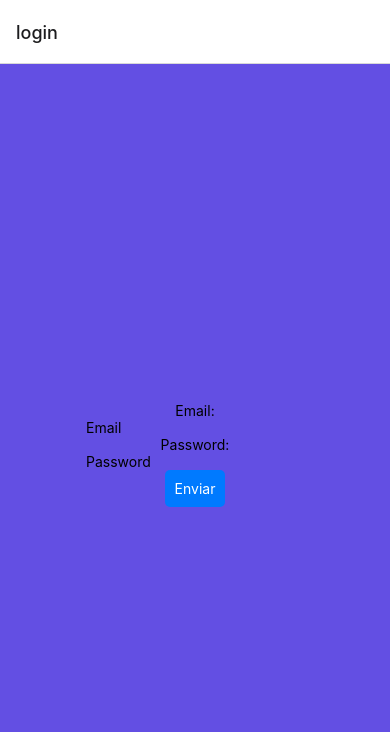
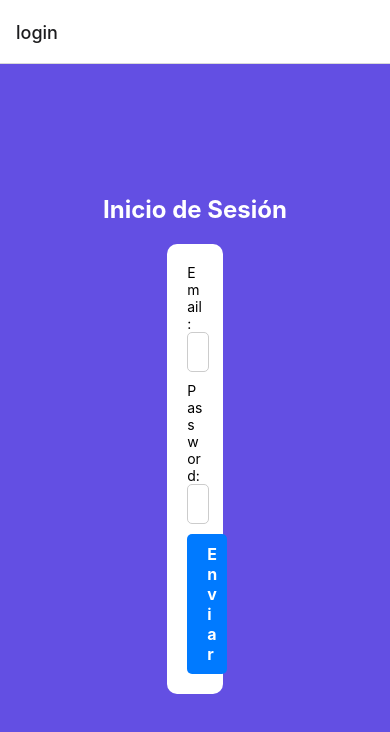
Before and after one commit to UliB2702/TP-Comidas-Expo-, a React Native app: screen /login in a window 390 px wide. Shown: the top 732 px of the page. Built offline with nearby package versions, Linux system fonts and the light colour scheme.

Commit message:
Add files via upload

```diff
--- a/DetallePlato.js
+++ b/DetallePlato.js
@@ -1,25 +1,23 @@
+import React, { useState, useEffect } from 'react';
 import { StatusBar } from 'expo-status-bar';
 import {
   StyleSheet,
   Text,
   View,
   Image,
-  Button
-} from "react-native";
-import { useState, React, useEffect  } from 'react';
-import { ActionTypes,useContextState} from "./contextState";
+  Button,
+} from 'react-native';
+import { ActionTypes, useContextState } from './contextState';
 
-
-const Detallado = ({route,navigation}) => {
+const Detallado = ({ route, navigation }) => {
   const { contextState, setContextState } = useContextState();
 
   useEffect(() => {
-
     const response = fetch(
       `https://api.spoonacular.com/recipes/${route.params.id}/information?apiKey=383fc80d46654b08912b0ff16ae73bab&includeNutrition=true`,
       {
-          method: "GET",
-          headers: { "Content-Type": "application/json" },
+        method: 'GET',
+        headers: { 'Content-Type': 'application/json' },
       }
     )
       .then(async (response) => {
@@ -28,7 +26,7 @@ const Detallado = ({route,navigation}) => {
           newValue: resetas,
           type: ActionTypes.setDetallado,
         });
-          setContextState({ newValue: false, type: "SET_LOADING" });
+        setContextState({ newValue: false, type: 'SET_LOADING' });
       })
       .catch((error) => {
         alert(JSON.stringify(error));
@@ -37,41 +35,35 @@ const Detallado = ({route,navigation}) => {
   }, []);
 
   const agregaMenu = () => {
-    const reseta = contextState.detallado
+    const reseta = contextState.detallado;
     setContextState({
       newValue: reseta,
       type: ActionTypes.setMenu,
     });
-    navigation.navigate("menu")
+    navigation.navigate('menu');
   };
 
-  const vegan = (vegan)=>{
-    if(vegan === true){
-      return (<Text>Sí</Text>)
-    }else{
-      return (<Text>No</Text>)
+  const vegan = (vegan) => {
+    if (vegan === true) {
+      return <Text>Sí</Text>;
+    } else {
+      return <Text>No</Text>;
     }
+  };
 
-
-  }
   return contextState.detallado ? (
-
     <View style={styles.container2}>
-        <Text style={styles.title}>
-         {contextState.detallado.title}
-        </Text>
-        <Text> $ {contextState.detallado.pricePerServing} </Text>
-        <Image style={styles.image} source={{uri: contextState.detallado.image}} />
-        <Text> Puntaje de salud: {contextState.detallado.healthScore} </Text>
-        <Text> ¿Vegano? : {vegan(contextState.detallado.vegan)} </Text>
-        <Text> Mas informacion: {contextState.detallado.spoonacularSourceUrl} </Text>
-        <Button title="Agregar a menu" onPress={() => agregaMenu()}/>
+      <Text style={styles.title}>{contextState.detallado.title}</Text>
+      <Text style={styles.price}>$ {contextState.detallado.pricePerServing}</Text>
+      <Image style={styles.image} source={{ uri: contextState.detallado.image }} />
+      <Text style={styles.score}>Puntaje de salud: {contextState.detallado.healthScore}</Text>
+      <Text style={styles.score}>¿Vegano? : {vegan(contextState.detallado.vegan)}</Text>
+      <Text style={styles.score}>Mas informacion: {contextState.detallado.spoonacularSourceUrl}</Text>
+      <Button title="Agregar a menú" onPress={() => agregaMenu()} />
     </View>
-  ): (
+  ) : (
     <View style={styles.container}>
-      <Text style={styles.alerta}>
-        La informacion esta cargando, por favor, espere...
-      </Text>
+      <Text style={styles.alerta}>La información está cargando, por favor, espere...</Text>
     </View>
   );
 };
@@ -79,25 +71,27 @@ const Detallado = ({route,navigation}) => {
 const styles = StyleSheet.create({
   container: {
     flex: 1,
-    backgroundColor: "#634fe3",
-    alignItems: "center",
-    justifyContent: "center",
+    backgroundColor: '#634fe3',
+    alignItems: 'center',
+    justifyContent: 'center',
   },
   container2: {
-    backgroundColor: "#634fe3",
+    backgroundColor: '#634fe3',
     borderRadius: 10,
     padding: 20,
-    alignItems: "center",
-    justifyContent: "center",
+    alignItems: 'center',
+    justifyContent: 'center',
     marginTop: StatusBar.currentHeight || 0,
     flex: 1,
   },
   title: {
     fontSize: 24,
+    color: '#fff',
   },
   price: {
     fontSize: 18,
     marginTop: 10,
+    color: '#fff',
   },
   image: {
     width: 200,
@@ -108,6 +102,12 @@ const styles = StyleSheet.create({
   score: {
     fontSize: 16,
     marginTop: 10,
+    color: '#fff',
+  },
+  alerta: {
+    fontWeight: 'bold',
+    fontSize: 20,
+    color: '#ffffff',
   },
 });
 
--- a/Formulario.js
+++ b/Formulario.js
@@ -1,4 +1,4 @@
-import React from "react";
+import React, { useState } from "react";
 import { StatusBar } from "expo-status-bar";
 import {
   StyleSheet,
@@ -6,11 +6,11 @@ import {
   View,
   TextInput,
   Pressable,
+  Dimensions,
 } from "react-native";
-import { useState } from "react";
 import { ActionTypes, useContextState } from "./contextState";
 
-const Formulario = ({navigation}) => {
+const Formulario = ({ navigation }) => {
   const { contextState, setContextState } = useContextState();
   const [email, setEmail] = useState("");
   const [password, setPassword] = useState("");
@@ -23,13 +23,13 @@ const Formulario = ({navigation}) => {
         "Content-Type": "application/json",
       },
       body: JSON.stringify({
-        'email': email,
-        'password': password,
+        email: email,
+        password: password,
       }),
     })
-      .then( async (response) =>  {
-        const token = await response.json()
-        console.log(token.token)
+      .then(async (response) => {
+        const token = await response.json();
+        console.log(token.token);
         setContextState({
           newValue: token.token,
           type: ActionTypes.setUserToken,
@@ -55,14 +55,18 @@ const Formulario = ({navigation}) => {
 
   return (
     <View style={styles.container}>
+      <Text style={styles.title}>Inicio de Sesión</Text>
+      <View style={styles.formContainer}>
         <Text>Email:</Text>
         <TextInput
+          style={styles.input}
           placeholder="Email"
           onChangeText={(text) => setEmail(text)}
           value={email}
         />
         <Text>Password:</Text>
         <TextInput
+          style={styles.input}
           placeholder="Password"
           onChangeText={(text) => setPassword(text)}
           value={password}
@@ -71,18 +75,19 @@ const Formulario = ({navigation}) => {
         <Pressable
           onPress={handleLogin}
           disabled={isLoading}
-        style={{
-          backgroundColor: isLoading ? "#ccc" : "#007AFF",
-          padding: 10,
-          borderRadius: 5,
-          alignItems: "center",
-        }}
+          style={[
+            styles.button,
+            { backgroundColor: isLoading ? "#ccc" : "#007AFF" },
+          ]}
         >
-        <Text style={{ color: "white" }}>Enviar</Text>
+          <Text style={styles.buttonText}>Enviar</Text>
         </Pressable>
+      </View>
     </View>
   );
 };
+
+const screenWidth = Dimensions.get("window").width;
 
 const styles = StyleSheet.create({
   container: {
@@ -92,10 +97,37 @@ const styles = StyleSheet.create({
     justifyContent: "center",
     marginTop: StatusBar.currentHeight || 0,
   },
+  title: {
+    fontSize: 24,
+    fontWeight: "bold",
+    marginBottom: 20,
+    color: "white",
+  },
+  formContainer: {
+    backgroundColor: "white",
+    borderRadius: 10,
+    padding: 20,
+    width: screenWidth / 7,
+    marginBottom: 20,
+  },
   input: {
-    marginRight: "auto",
-    marginLeft: "auto",
-    padding: 1,
+    height: 40,
+    borderColor: "#ccc",
+    borderWidth: 1,
+    borderRadius: 5,
+    paddingHorizontal: 10,
+    marginBottom: 10,
+  },
+  button: {
+    backgroundColor: "#007AFF",
+    paddingVertical: 10,
+    paddingHorizontal: 20,
+    borderRadius: 5,
+  },
+  buttonText: {
+    color: "white",
+    fontSize: 16,
+    fontWeight: "bold",
   },
 });
 
--- a/Lista.js
+++ b/Lista.js
@@ -1,4 +1,4 @@
-import { React, useState, useEffect } from "react";
+import React, { useState, useEffect } from "react";
 import { StatusBar } from "expo-status-bar";
 import {
   StyleSheet,
@@ -12,10 +12,9 @@ import {
 
 import { ActionTypes, useContextState } from "./contextState";
 
-const Lista = ({navigation}) => {
+const Lista = ({ navigation }) => {
   const { contextState, setContextState } = useContextState();
   const [buscador, setBuscador] = useState("");
-
 
   useEffect(() => {
     if (buscador.length > 1) {
@@ -48,13 +47,14 @@ const Lista = ({navigation}) => {
   const Item = ({ title, image, id }) => (
     <View style={styles.item}>
       <Text style={styles.title}>{title}</Text>
-      <Image style={styles.image} source={{uri: image}} />
+      <Image style={styles.image} source={{ uri: image }} />
       <Button
         title="Mas detalle"
-        onPress={() => navigation.navigate("verdetalle", {id})}
+        onPress={() => navigation.navigate("verdetalle", { id })}
       />
     </View>
   );
+
   return contextState.userToken ? (
     <View style={styles.container}>
       <TextInput
@@ -70,13 +70,14 @@ const Lista = ({navigation}) => {
           <Item title={item.title} image={item.image} id={item.id} />
         )}
         keyExtractor={(item) => item.id}
+        showsVerticalScrollIndicator={false} // Hide the scroll bar
       />
+
     </View>
   ) : (
     <View style={styles.container}>
       <Text style={styles.alerta}>
-        Atencion! No se le permite usar el buscador debido a que no inicio
-        sesion. Vaya a la pagina principal para hacerlo
+        Atención! No se le permite usar el buscador debido a que no ha iniciado sesión. Vaya a la página principal para hacerlo.
       </Text>
     </View>
   );
@@ -92,26 +93,42 @@ const styles = StyleSheet.create({
   },
   item: {
     backgroundColor: "#ccc2ff",
-    paddingTop: 10,
     padding: 20,
     marginVertical: 8,
     marginHorizontal: 16,
     maxWidth: 500,
-    maxHeight: 500,
+    borderRadius: 10,
+    elevation: 3,
+    shadowColor: "#000",
+    shadowOffset: {
+      width: 0,
+      height: 2,
+    },
+    shadowOpacity: 0.1,
+    shadowRadius: 4,
   },
   image: {
-    width: 460,
+    width: "100%",
     height: 150,
     marginBottom: 20,
     marginTop: 20,
     borderRadius: 10,
   },
   title: {
-    fontSize: 32,
+    fontSize: 24,
+  },
+  input: {
+    backgroundColor: "#fff",
+    padding: 10,
+    borderRadius: 5,
+    width: "20%",
+    marginBottom: 20,
+    fontSize: 16,
   },
   alerta: {
     fontWeight: "bold",
     fontSize: 20,
+    color: "#ff634f",
   },
 });
 
--- a/Menu.js
+++ b/Menu.js
@@ -7,11 +7,15 @@ import {
   FlatList,
   Image,
   Button,
+  TouchableOpacity,
+  Animated,
 } from "react-native";
 import { ActionTypes, useContextState } from "./contextState";
 
+
 const Menu = ({ navigation }) => {
   const { contextState, setContextState } = useContextState();
+  const [fadeAnim] = useState(new Animated.Value(0));
 
   useEffect(() => {
       const response = fetch(
@@ -33,8 +37,15 @@ const Menu = ({ navigation }) => {
           alert(JSON.stringify(error));
           console.error(error);
         });
+        Animated.timing(fadeAnim, {
+          toValue: 1,
+          duration: 1000,
+          useNativeDriver: false, // Required for shadow animation
+        }).start();
 
   }, []);
+
+
 
   // falta hacer por Id para que me de los datos del precio y puntaje de salud
   useEffect(() => {
@@ -57,6 +68,11 @@ const Menu = ({ navigation }) => {
         alert(JSON.stringify(error));
         console.error(error);
       });
+      Animated.timing(fadeAnim, {
+        toValue: 1,
+        duration: 1000,
+        useNativeDriver: false, // Required for shadow animation
+      }).start();
 
 }, []);
 
@@ -80,31 +96,15 @@ useEffect(() => {
       alert(JSON.stringify(error));
       console.error(error);
     });
+    Animated.timing(fadeAnim, {
+      toValue: 1,
+      duration: 1000,
+      useNativeDriver: false, // Required for shadow animation
+    }).start();
 
 }, []);
 
-useEffect(() => {
-  const response = fetch(
-    `https://api.spoonacular.com/recipes/702413/information?includeNutrition=false&apiKey=383fc80d46654b08912b0ff16ae73bab`,
-    {
-      method: "GET",
-      headers: { "Content-Type": "application/json" },
-    }
-  )
-    .then(async (response) => {
-      const resetas = await response.json();
-      setContextState({
-        newValue: resetas,
-        type: ActionTypes.setMenu,
-      });
-      setContextState({ newValue: false, type: "SET_LOADING" });
-    })
-    .catch((error) => {
-      alert(JSON.stringify(error));
-      console.error(error);
-    });
 
-}, []);
 
 const sum = contextState.menu.reduce((accumulator, value) => {
   return accumulator + value.pricePerServing;
@@ -116,23 +116,31 @@ const hPrice = contextState.menu.reduce((accumulator, value) => {
 
 
   const Item = ({ title, image, id }) => (
-    <View style={styles.item}>
+    <Animated.View // Apply fade animation to the item container
+      style={[styles.item, { opacity: fadeAnim }]}
+    >
       <Text style={styles.title}>{title}</Text>
-      <Image style={styles.image} source={{uri: image}} />
-      <Button
-        title="Mas detalle"
-        onPress={() => navigation.navigate("verdetalle", {id})}
-      />
-      <Button
-        title="Eliminar plato"
-        color= "#ff0000"
-      />
-    </View>
+      <Image style={styles.image} source={{ uri: image }} />
+      <TouchableOpacity
+        onPress={() => navigation.navigate("verdetalle", { id })}
+        style={[styles.button, styles.buttonDetail]}
+      >
+        <Text style={styles.buttonText}>Mas detalle</Text>
+      </TouchableOpacity>
+      <TouchableOpacity
+        onPress={() => {
+
+        }}
+        style={[styles.button, styles.buttonDelete]}
+      >
+        <Text style={styles.buttonText}>Eliminar plato</Text>
+      </TouchableOpacity>
+    </Animated.View>
   );
 
   return (
     <View style={styles.container}>
-      <View style={styles.container2}>
+      <View style={[styles.container2, styles.shadow]}>
         <Text style={styles.title}>Menú</Text>
         <FlatList
           data={contextState?.menu ?? []}
@@ -140,86 +148,109 @@ const hPrice = contextState.menu.reduce((accumulator, value) => {
             <Item title={item.title} image={item.image} id={item.id} />
           )}
           keyExtractor={(item) => item.id}
+          showsVerticalScrollIndicator={false}
         />
         <Text style={styles.totalPrice}>Total: ${sum}</Text>
         <Text style={styles.totalPrice}>Puntaje de salud total: {hPrice}</Text>
-        <Button title="Agregar Plato" onPress={() => navigation.navigate("buscador")}/>
+        <TouchableOpacity
+          onPress={() => navigation.navigate("buscador")}
+          style={[styles.button, styles.buttonAdd]}
+          activeOpacity={0.7} // Controls the opacity on press
+        >
+          <Text style={styles.buttonText}>Agregar Plato</Text>
+        </TouchableOpacity>
       </View>
     </View>
   );
+
+
 };
 
 const styles = StyleSheet.create({
   container: {
     flex: 1,
-    backgroundColor: "#634fe3",
+    backgroundColor: "#634fe3", // Preserve the previous background color
     alignItems: "center",
     justifyContent: "center",
     paddingTop: StatusBar.currentHeight || 30,
   },
   container2: {
-    backgroundColor: "#fff",
-    borderRadius: 20,
+    backgroundColor: "#FFFFFF", // White background
+    borderRadius: 10,
     padding: 20,
     alignItems: "center",
     justifyContent: "center",
     marginTop: StatusBar.currentHeight || 0,
     flex: 1,
+    elevation: 5,
     shadowColor: "#000",
     shadowOffset: {
       width: 0,
-      height: 4,
+      height: 2,
     },
-    shadowOpacity: 0.3,
-    shadowRadius: 4.65,
-    elevation: 8,
+    shadowOpacity: 0.1,
+    shadowRadius: 4,
   },
   title: {
-    fontSize: 36,
+    fontSize: 24, // Larger title
     fontWeight: "bold",
-    marginBottom: 10,
-  },
-  price: {
-    fontSize: 20,
-    marginTop: 10,
+    marginBottom: 20, // More spacing below title
+    color: "#333333", // Darker text color
   },
   image: {
     width: "100%",
     height: 200,
     marginBottom: 20,
-    borderRadius: 20,
-  },
-  score: {
-    fontSize: 18,
-    marginTop: 10,
+    borderRadius: 10, // Slightly rounded corners
   },
   totalPrice: {
-    fontSize: 24,
+    fontSize: 20, // Slightly smaller font
     fontWeight: "bold",
-    marginTop: 10,
+    marginTop: 20, // More spacing above total
+    color: "#333333",
   },
   item: {
-    backgroundColor: "#f0f0f0",
+    backgroundColor: "#FFFFFF",
     padding: 20,
     marginVertical: 10,
     marginHorizontal: 20,
     borderRadius: 10,
     maxWidth: 300,
+    elevation: 3,
     shadowColor: "#000",
     shadowOffset: {
       width: 0,
       height: 2,
     },
-    shadowOpacity: 0.25,
-    shadowRadius: 3.84,
-    elevation: 5,
+    shadowOpacity: 0.1,
+    shadowRadius: 4,
   },
-  alerta: {
+  button: {
+    paddingVertical: 12,
+    paddingHorizontal: 24,
+    borderRadius: 5,
+    marginTop: 12,
+    alignItems: "center",
+    justifyContent: "center",
+  },
+  buttonDetail: {
+    backgroundColor: "#007AFF",
+  },
+  buttonDelete: {
+    backgroundColor: "#ff0000",
+  },
+  buttonAdd: {
+    backgroundColor: "#007AFF",
+    marginTop: 20,
+  },
+  buttonText: {
+    color: "white",
+    fontSize: 16,
     fontWeight: "bold",
-    fontSize: 24,
-    color: "#ff634f",
-  }
+  },
 });
 
 
+
+
 export default Menu;
--- a/package.json
+++ b/package.json
@@ -9,6 +9,7 @@
     "web": "expo start --web"
   },
   "dependencies": {
+    "@expo/webpack-config": "^19.0.0",
     "@react-navigation/bottom-tabs": "^6.5.8",
     "@react-navigation/drawer": "^6.6.3",
     "@react-navigation/native": "^6.1.7",
@@ -22,7 +23,8 @@
     "react-native-safe-area-context": "^4.6.3",
     "react-native-screens": "~3.22.0",
     "react-native-web": "^0.19.8",
-    "react-router-dom": "^6.15.0"
+    "react-router-dom": "^6.15.0",
+    "start": "^5.1.0"
   },
   "devDependencies": {
     "@babel/core": "^7.20.0"
```
Also changed, not shown: 2 other files (tests, documents, lock files or other folders). Lines whose indentation alone changed are shown as unchanged.
